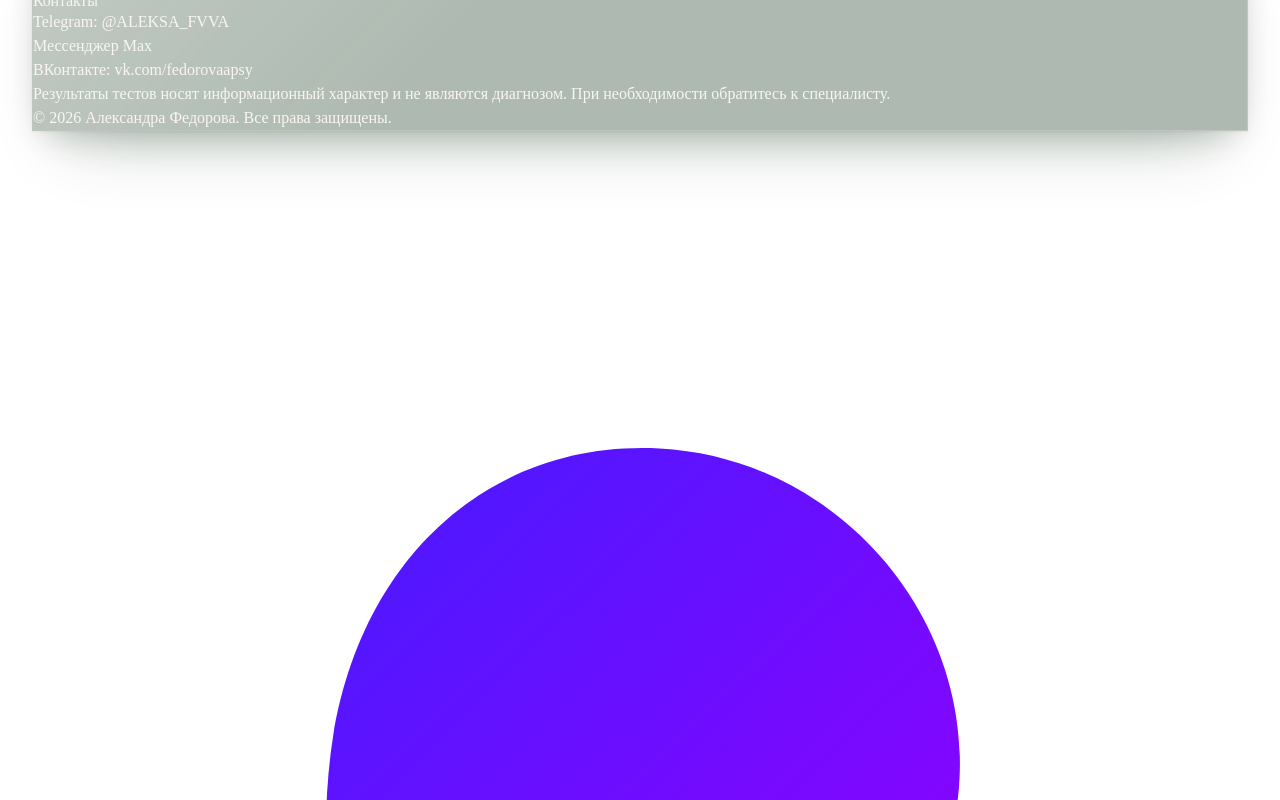
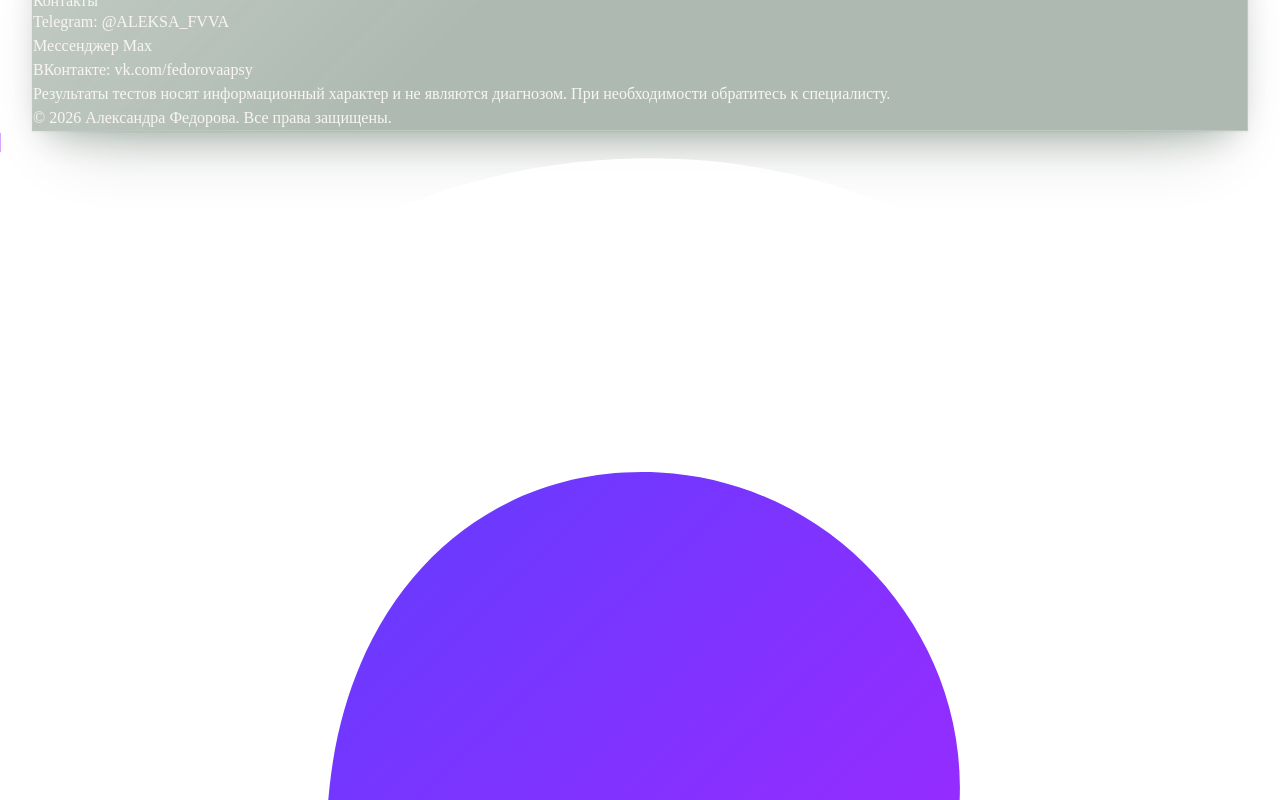
Before and after one commit to adduckwin/fvva-site, a React (Vite) app in the folder client/: page / in a window 1280 px wide. Shown: the part 7120-7920 px from the top of the page. Built offline with nearby package versions, Linux system fonts and the light colour scheme.

Commit message:
style: add glass transparency to Max button

```diff
--- a/client/src/components/MaxButton.tsx
+++ b/client/src/components/MaxButton.tsx
@@ -6,9 +6,13 @@ export default function MaxButton() {
       rel="noopener noreferrer"
       className="fixed bottom-6 right-6 z-50 flex h-14 w-14 items-center justify-center rounded-full transition-transform hover:scale-110"
       style={{
-        background: "linear-gradient(135deg, #471AFF, #9500FF)",
+        background:
+          "linear-gradient(135deg, rgba(71,26,255,0.55), rgba(149,0,255,0.45))",
+        backdropFilter: "blur(16px) saturate(180%)",
+        WebkitBackdropFilter: "blur(16px) saturate(180%)",
+        border: "1px solid rgba(255, 255, 255, 0.2)",
         boxShadow:
-          "0 1px 2px rgba(0, 0, 0, 0.06), 0 14px 30px -14px rgba(71, 26, 255, 0.35), inset 0 1px 0 rgba(255, 255, 255, 0.25)",
+          "0 1px 2px rgba(0, 0, 0, 0.06), 0 14px 30px -14px rgba(71, 26, 255, 0.25), inset 0 1px 0 rgba(255, 255, 255, 0.3)",
       }}
       aria-label="Написать в Макс"
     >
@@ -17,9 +21,9 @@ export default function MaxButton() {
         className="pointer-events-none absolute inset-0 rounded-full"
         style={{
           background:
-            "linear-gradient(135deg, rgba(255,255,255,0.3), rgba(255,255,255,0) 50%)",
+            "linear-gradient(135deg, rgba(255,255,255,0.4), rgba(255,255,255,0) 45%)",
           mixBlendMode: "screen",
-          opacity: 0.5,
+          opacity: 0.6,
         }}
       />
       <svg
@@ -31,11 +35,13 @@ export default function MaxButton() {
         <path
           d="M50.76 0.26C78.29 0.26 99.89 22.6 99.89 50.15C99.89 77.7 77.61 99.49 51.02 99.49C41.59 99.49 37.01 98.16 29.65 92.95C29.14 92.59 28.45 92.68 28.02 93.14C22.36 99.18 7.85 103.43 7.19 95.18C7.19 80.79 0 71.45 0 49.88C0 21.55 23.22 0.26 50.76 0.26Z"
           fill="white"
+          fillOpacity="0.9"
         />
         {/* Inner circle cutout */}
         <path
           d="M51.53 24.81C38.46 24.13 28.26 33.2 26.01 47.38C24.15 59.13 27.45 73.45 30.28 74.18C31.48 74.48 34.36 72.28 36.46 70.3C36.85 69.93 37.45 69.86 37.91 70.15C41.18 72.15 44.88 73.65 48.96 73.86C62.37 74.56 74.26 64.06 74.96 50.65C75.66 37.23 64.94 25.5 51.53 24.8Z"
           fill="url(#maxGrad)"
+          fillOpacity="0.85"
         />
         <defs>
           <linearGradient
```
